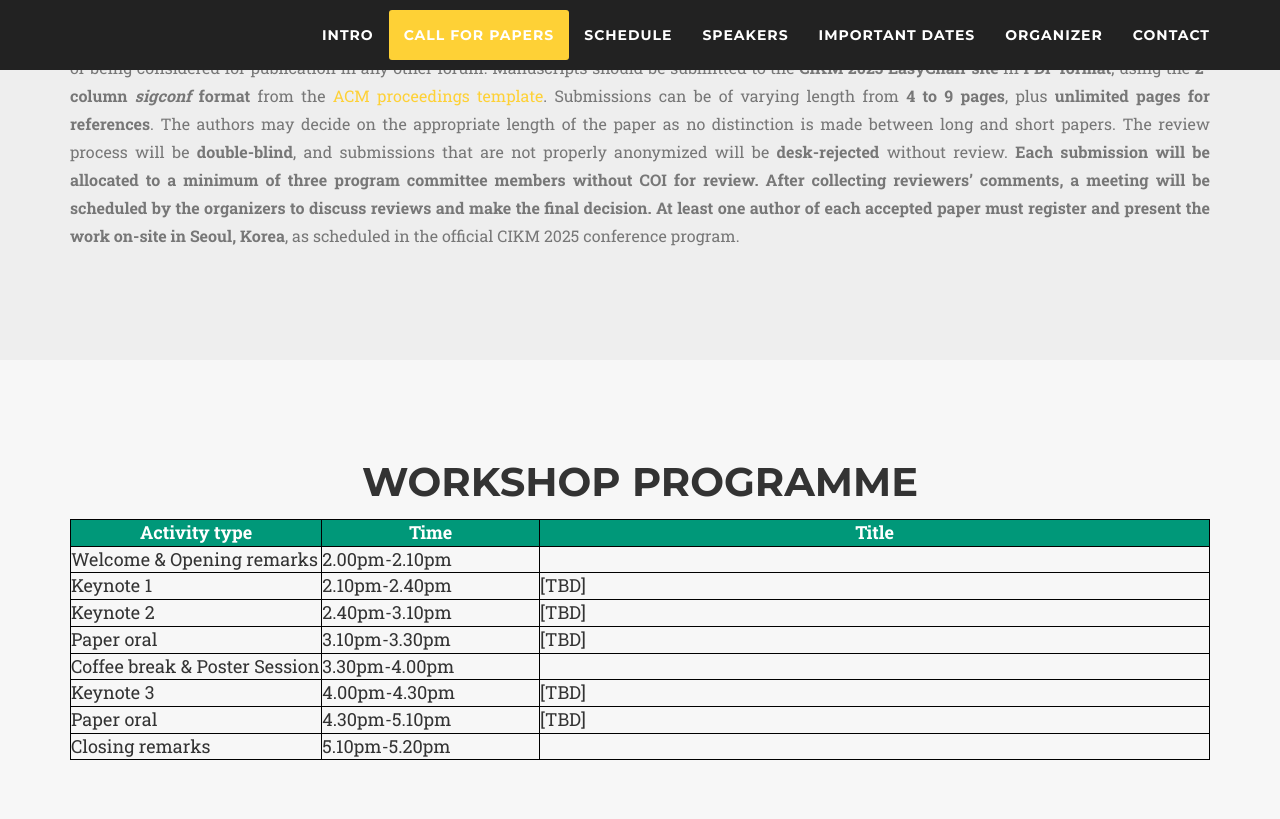
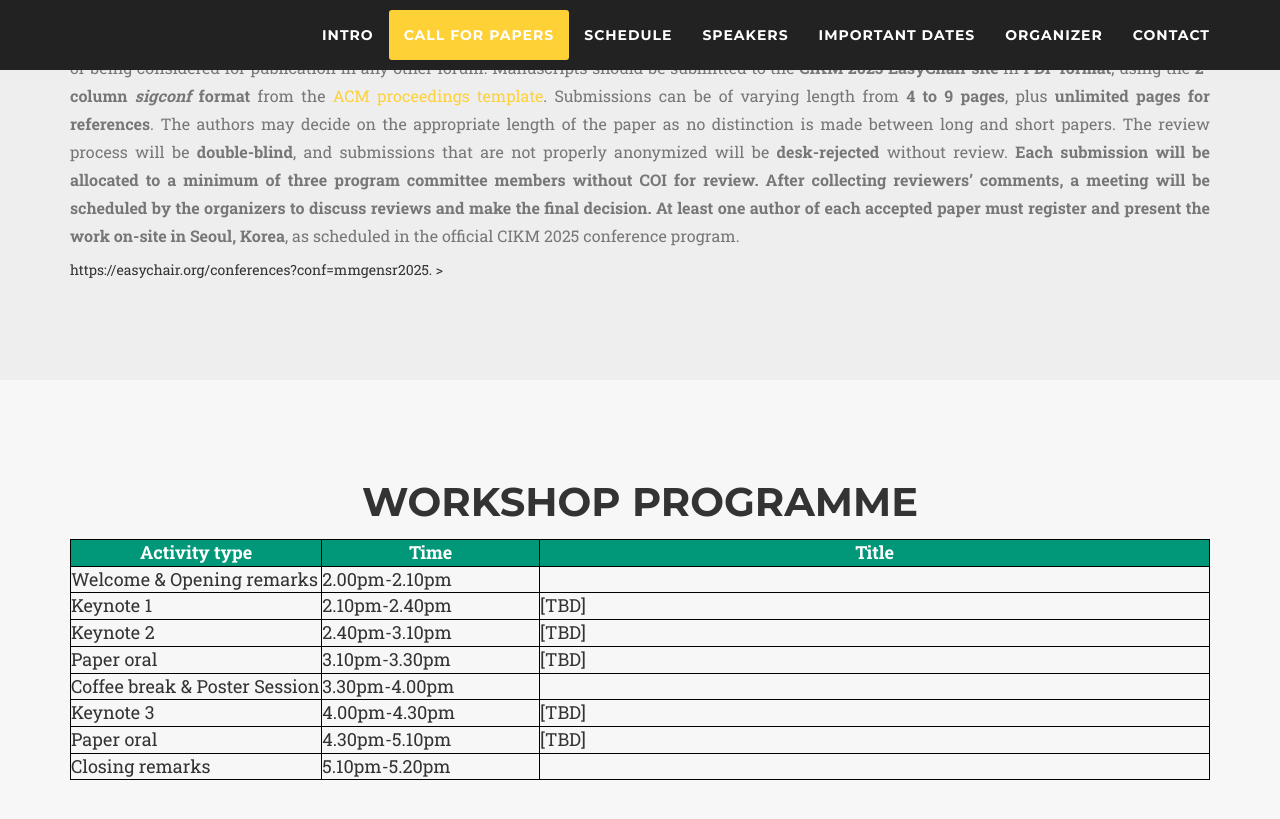
Before and after one commit to mmgensr-cikm25/mmgensr-cikm25.github.io, a Jekyll site: the page built from index.md, in a window 1280 px wide and 900 px high, scrolled down 1844 px. Shown: the top 819 px of the window. Built offline with Jekyll 4.4.1, drawn with Linux system fonts in a browser that asks for light colours; nearby versions of some CDN libraries; some web fonts are replaced; part of the change alters nothing that is shown.

Commit message:
Update call.html

```diff
--- a/_includes/call.html
+++ b/_includes/call.html
@@ -52,7 +52,7 @@
           <strong>Submission Guidelines: Authors are invited to submit original, full-length research papers</strong> that are not previously published, accepted to be published, or being considered for publication in any other forum. Manuscripts should be submitted to the <strong>CIKM 2025 EasyChair site</strong> in <strong>PDF format</strong>, using the <strong>2-column <em>sigconf</em> format</strong> from the <a href="https://www.acm.org/publications/proceedings-template" target="_blank">ACM proceedings template</a>. Submissions can be of varying length from <strong>4 to 9 pages</strong>, plus <strong>unlimited pages for references</strong>. The authors may decide on the appropriate length of the paper as no distinction is made between long and short papers. The review process will be <strong>double-blind</strong>, and submissions that are not properly anonymized will be <strong>desk-rejected</strong> without review. <strong> Each submission will be allocated to a minimum of three program committee members without COI for review. After collecting reviewers’ comments, a meeting will be scheduled by the organizers to discuss reviews and make the final decision. At least one author of each accepted paper must register and present the work on-site in Seoul, Korea</strong>, as scheduled in the official CIKM 2025 conference program.
         </p>
 
-<!-- Submission site: <a href="https://easychair.org/conferences/?conf=genrec23">https://easychair.org/conferences/?conf=genrec23</a>.  -->
+<Submission site: <a href="https://easychair.org/conferences?conf=mmgensr2025">https://easychair.org/conferences?conf=mmgensr2025</a>. >
 
 
       </div>
```
